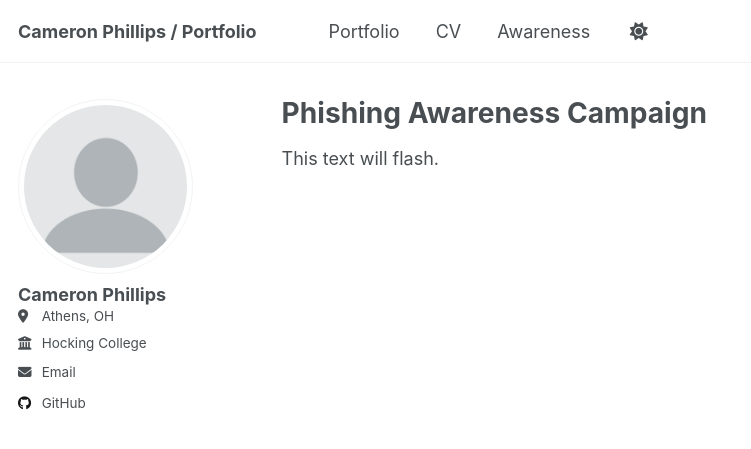
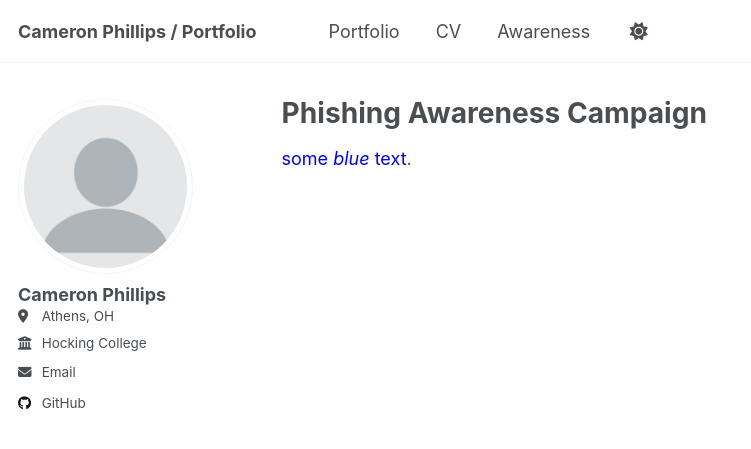
Before and after one commit to phillipsc2/portfolio-phillipsc2, a Jekyll site: the page built from _pages/awareness.md, in a window 1280 px wide. Shown: the top 449 px of the page, without its empty margins (0-751 px from the left). Built offline with Jekyll 4.4.1, drawn with Linux system fonts in a browser that asks for light colours.

Commit message:
Update awareness.md

```diff
--- a/_pages/awareness.md
+++ b/_pages/awareness.md
@@ -7,4 +7,4 @@ author_profile: true
 
 {% include base_path %}
 
-<p class="flashing-element">This text will flash.</p>
+<span style="color:blue">some *blue* text</span>.
```
